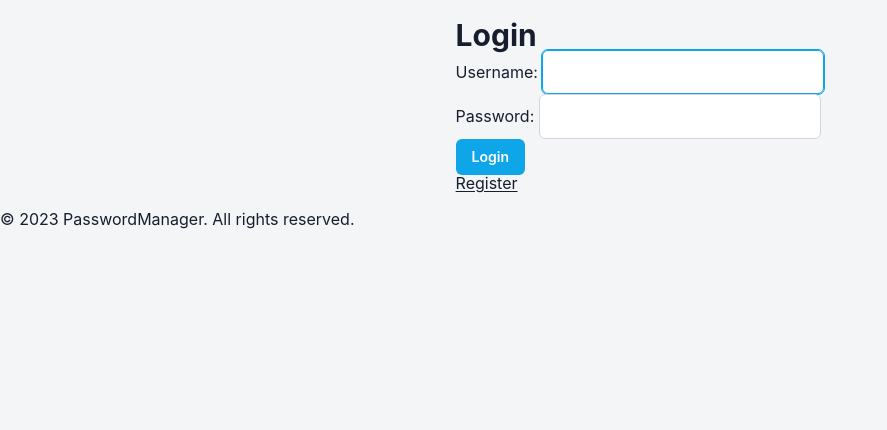
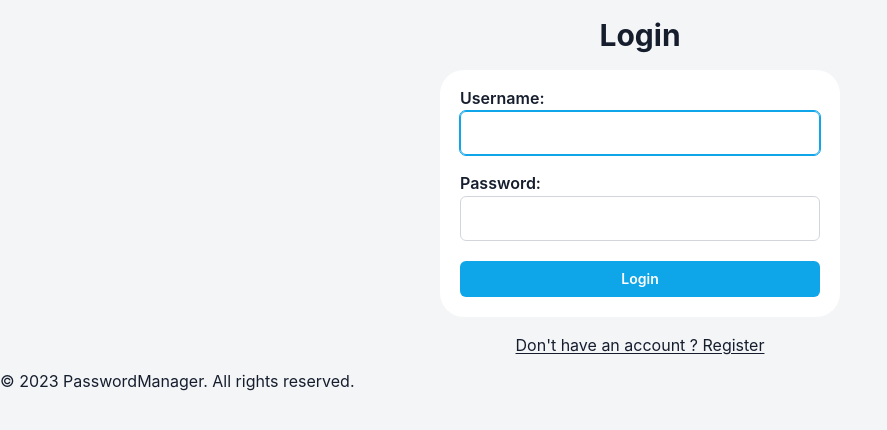
Before and after one commit to paul-bouloc/b3-c2-django-bouloc, a Django app: page /accounts/login/ in a window 1280 px wide. Shown: the part 80-510 px from the top of the page, without its empty margins (0-887 px from the left). Run offline with Django 5.2, Linux system fonts and the light colour scheme.

Commit message:
add login page style

```diff
--- a/passwordmanager/settings.py
+++ b/passwordmanager/settings.py
@@ -32,7 +32,6 @@ ALLOWED_HOSTS = []
 
 INSTALLED_APPS = [
     'users',
-    'livereload',
     'django.contrib.admin',
     'django.contrib.auth',
     'django.contrib.contenttypes',
@@ -49,7 +48,6 @@ MIDDLEWARE = [
     'django.contrib.auth.middleware.AuthenticationMiddleware',
     'django.contrib.messages.middleware.MessageMiddleware',
     'django.middleware.clickjacking.XFrameOptionsMiddleware',
-    'livereload.middleware.LiveReloadScript'
 ]
 
 ROOT_URLCONF = 'passwordmanager.urls'
@@ -128,7 +126,7 @@ DEFAULT_AUTO_FIELD = 'django.db.models.BigAutoField'
 LOGIN_REDIRECT_URL = "dashboard"
 LOGOUT_REDIRECT_URL = "dashboard"
 STATICFILES_DIRS = [
-    BASE_DIR / "static",
+    BASE_DIR / "users/static",
 ]
 
 CACHES = {
--- /dev/null
+++ b/users/static/css/registration.css
@@ -0,0 +1,40 @@
+.registration-wrapper {
+  display: flex;
+  flex-direction: column;
+  align-items: center;
+  gap: 20px;
+  max-width: 400px;
+  width: 100%;
+  box-sizing: border-box;
+}
+
+form {
+  display: flex;
+  flex-direction: column;
+  align-items: center;
+  gap: 20px;
+  width: 100%;
+  padding: var(--padding);
+  border-radius: var(--rounded-3xl);
+
+  background-color: #fff;
+}
+
+form p {
+  display: flex;
+  flex-direction: column;
+  gap: 5px;
+  width: 100%;
+  box-sizing: border-box;
+}
+
+form p label {
+  font-weight: 600;
+}
+
+form input[type="submit"] {
+  width: 100%;
+  display: flex;
+  align-items: stretch;
+  justify-content: center;
+}
--- a/users/static/css/style.css
+++ b/users/static/css/style.css
@@ -7,11 +7,12 @@ body {
   background-color: var(--grey-100);
 }
 
-.body-wrapper {
+main {
   display: flex;
   flex-direction: column;
   align-items: center;
   gap: 20px;
   width: 100%;
   padding: var(--padding-x);
+  box-sizing: border-box;
 }
--- a/users/templates/base.html
+++ b/users/templates/base.html
@@ -5,18 +5,19 @@
 <!DOCTYPE html>
 <html lang="en">
 <head>
-    {% load livereload_tags %}
     <meta charset="UTF-8">
     <meta name="viewport" content="width=device-width, initial-scale=1.0">
     <title>{% block title %}PasswordManager{% endblock %}</title>
     <link rel="icon" href="../../static/img/logo.ico" type="image/x-icon">
     <link rel="shortcut icon" href="../../static/img/logo.ico" type="image/x-icon">
     <link rel="shortcut icon" href="../../static/img/logo.png" type="image/png">
+
+
     <link rel="stylesheet" href="../../static/css/reset.css?v={% now "U" %}">
     <link rel="stylesheet" href="../../static/css/vars.css?v={% now "U" %}">
     <link rel="stylesheet" href="../../static/css/style.css?v={% now "U" %}">
     <link rel="stylesheet" href="../../static/css/header.css?v={% now "U" %}">
-    {% livereload_script %}
+
 </head>
 <body>
 
@@ -45,13 +46,12 @@
       {% endif %}
     </div>
   </header>
-    <div class="body-wrapper">
+
   <main>
     {% block content %}
     {% endblock %}
   </main>
 
-  </div>
   <footer>
       <p>&copy; 2023 PasswordManager. All rights reserved.</p>
   </footer>
--- a/users/templates/registration/login.html
+++ b/users/templates/registration/login.html
@@ -3,14 +3,20 @@
 {% extends 'base.html' %}
 
 {% block content %}
-<h2>Login</h2>
+<style>
+    @import '../../static/css/registration.css'
+</style>
 
-<form method="post">
+<div class="registration-wrapper">
+  <h2>Login</h2>
+
+  <form method="post">
     {% csrf_token %}
     {{ form.as_p }}
     <input type="submit" value="Login">
-</form>
+  </form>
 
-<a href="{% url 'register' %}">Register</a>
-{% comment %} <a href="{% url 'dashboard' %}">Go back</a> {% endcomment %}
+  <a href="{% url 'register' %}">Don't have an account ? Register</a>
+</div>
+
 {% endblock %}
```
Also changed, not shown: db.sqlite3. Lines whose indentation alone changed are shown as unchanged.
